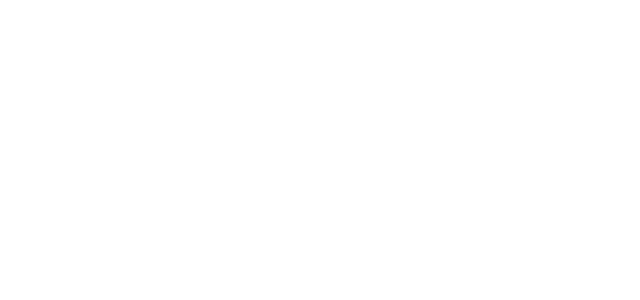
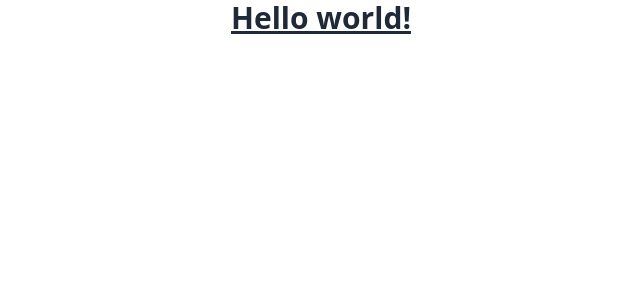
Before and after one commit to Hamed-Hasan/google-task-app, a React (Create React App) app: page / in a window 1280 px wide. Shown: the top 300 px of the page, without its empty margins (319-959 px from the left). Built offline with nearby package versions, Linux system fonts and the light colour scheme.

Commit message:
theree component

```diff
--- /dev/null
+++ b/postcss.config.js
@@ -0,0 +1,6 @@
+module.exports = {
+  plugins: {
+    tailwindcss: {},
+    autoprefixer: {},
+  },
+}
--- a/src/App.js
+++ b/src/App.js
@@ -4,7 +4,9 @@
 function App() {
   return (
     <div className="App">
-
+        <h1 className="text-3xl font-bold underline">
+      Hello world!
+    </h1>
     </div>
   );
 }
--- /dev/null
+++ b/src/Components/Calender/Calendar.js
@@ -0,0 +1,11 @@
+import React from 'react';
+
+const Calendar = () => {
+    return (
+        <div>
+            calendar
+        </div>
+    );
+};
+
+export default Calendar;
--- /dev/null
+++ b/src/Components/CompletedTask/CompletedTask.js
@@ -0,0 +1,11 @@
+import React from 'react';
+
+const CompletedTask = () => {
+    return (
+        <div>
+            completed tasks
+        </div>
+    );
+};
+
+export default CompletedTask;
--- /dev/null
+++ b/src/Components/TodoApp/TodoApp.js
@@ -0,0 +1,11 @@
+import React from 'react';
+
+const TodoApp = () => {
+    return (
+        <div>
+            todo app
+        </div>
+    );
+};
+
+export default TodoApp;
--- /dev/null
+++ b/src/Shared/NavBar.js
@@ -0,0 +1,31 @@
+import React from 'react';
+
+const NavBar = () => {
+    return (
+        <div class="navbar bg-base-100 px-20">
+  <div class="navbar-start">
+    <div class="dropdown">
+      <label tabindex="0" class="btn btn-ghost lg:hidden">
+        <svg xmlns="http://www.w3.org/2000/svg" class="h-5 w-5" fill="none" viewBox="0 0 24 24" stroke="currentColor"><path stroke-linecap="round" stroke-linejoin="round" stroke-width="2" d="M4 6h16M4 12h8m-8 6h16" /></svg>
+      </label>
+      <ul tabindex="0" class="menu menu-compact dropdown-content mt-3 p-2 shadow bg-base-100 rounded-box w-52">
+        <li><a>Item 1</a></li>
+
+        <li><a>Item 3</a></li>
+      </ul>
+    </div>
+    <a class="btn btn-ghost normal-case text-xl">daisyUI</a>
+  </div>
+  <div class="navbar-end hidden lg:flex">
+    <ul class="menu menu-horizontal p-0">
+      <li><a>Item 1</a></li>
+
+      <li><a>Item 3</a></li>
+    </ul>
+  </div>
+
+</div>
+    );
+};
+
+export default NavBar;
--- a/src/index.css
+++ b/src/index.css
@@ -1,13 +1,3 @@
-body {
-  margin: 0;
-  font-family: -apple-system, BlinkMacSystemFont, 'Segoe UI', 'Roboto', 'Oxygen',
-    'Ubuntu', 'Cantarell', 'Fira Sans', 'Droid Sans', 'Helvetica Neue',
-    sans-serif;
-  -webkit-font-smoothing: antialiased;
-  -moz-osx-font-smoothing: grayscale;
-}
-
-code {
-  font-family: source-code-pro, Menlo, Monaco, Consolas, 'Courier New',
-    monospace;
-}
+@tailwind base;
+@tailwind components;
+@tailwind utilities;
--- /dev/null
+++ b/tailwind.config.js
@@ -0,0 +1,10 @@
+/** @type {import('tailwindcss').Config} */
+module.exports = {
+  content: [
+    "./src/**/*.{js,jsx,ts,tsx}",
+  ],
+  theme: {
+    extend: {},
+  },
+  plugins: [require("daisyui")],
+}
```
Also changed, not shown: package.json (+7 -0 lines), 1 other file (tests, documents, lock files or other folders).
